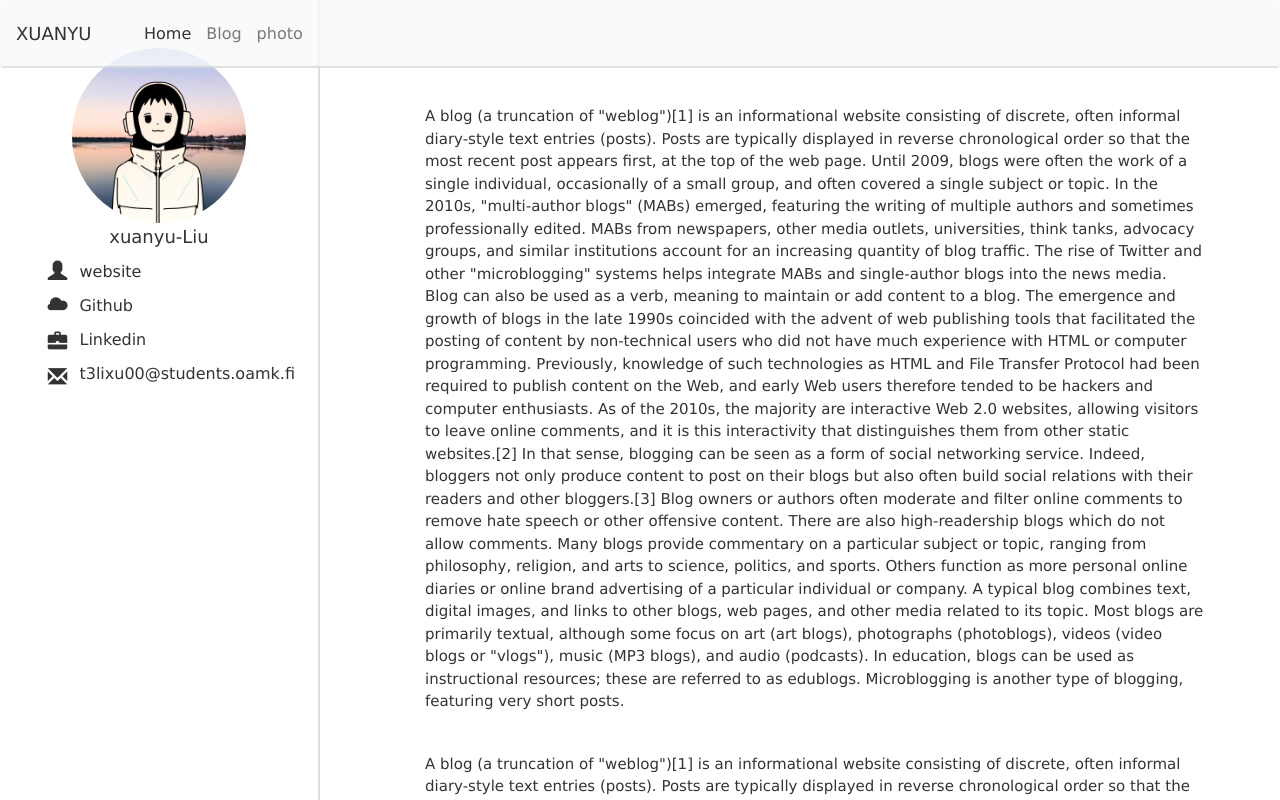
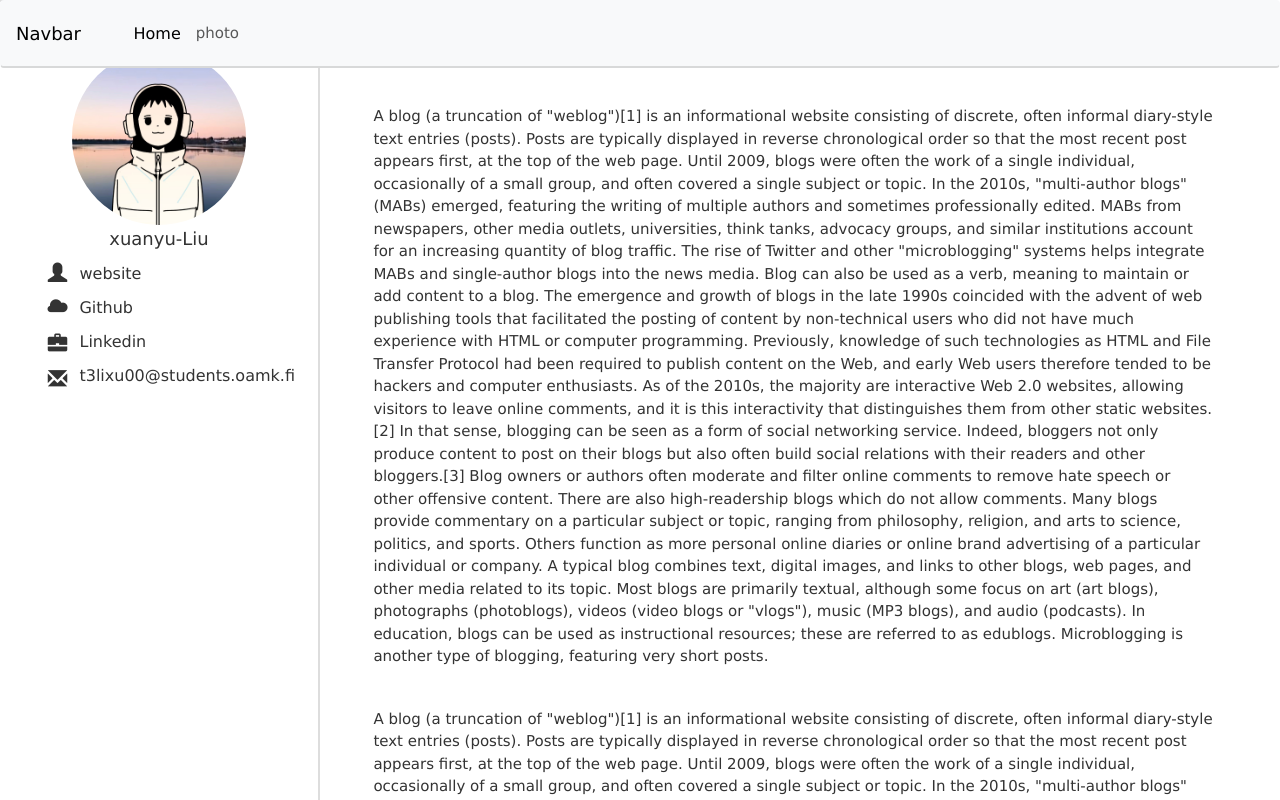
Before and after one commit to xuanyu2003/xuanyu2003.github.io, a plain HTML site: page index.html in a window 1280 px wide. Drawn offline with nearby package versions, Linux system fonts and the light colour scheme.

Commit message:
navbar fixed

```diff
--- a/index.html
+++ b/index.html
@@ -13,24 +13,22 @@
     <title>website</title>
 </head>
 <body>
-    <nav class="navbar sticky-top navbar-expand-lg bg-body-tertiary linear-gradient nar-broader w3-animate-top ">
-      <div class="container-fluid navbar-display">
-        <a class="navbar-brand" href="index.html">XUANYU</a>
-        <div class="collapse navbar-collapse" id="navbarNav">
-          <ul class="navbar-nav">
-            <li class="nav-item">
-              <a class="nav-link active item-size" aria-current="page" href="index.html">Home</a>
-            </li>
-            <li class="nav-item">
-              <a class="nav-link item-size" href="blog.html">Blog</a>
-            </li>
-            <li class="nav-item item-size">
-              <a class="nav-link" href="photo.html">photo</a>
-            </li>
-          </ul>
+  <section class="sticky-top">
+    <nav class="navbar navbar-expand-lg bg-body-tertiary linear-gradient nar-broader w3-animate-top ">
+      <div class="container-fluid">
+        <a class="navbar-brand" href="#">Navbar</a>
+        <button class="navbar-toggler" type="button" data-bs-toggle="collapse" data-bs-target="#navbarNavAltMarkup" aria-controls="navbarNavAltMarkup" aria-expanded="false" aria-label="Toggle navigation">
+          <span class="navbar-toggler-icon"></span>
+        </button>
+        <div class="collapse navbar-collapse" id="navbarNavAltMarkup">
+          <div class="navbar-nav">
+            <a class="nav-link active item-size" aria-current="page" href="index.html">Home</a>
+            <a class="nav-link" href="photo.html">photo</a>
+          </div>
         </div>
       </div>
    </nav>
+ </section>
     <div class="whole-page">
 
       <div class="split left-div whole-page w3-center w3-animate-left">
@@ -67,10 +65,10 @@
               The emergence and growth of blogs in the late 1990s coincided with the advent of web publishing tools that facilitated the posting of content by non-technical users who did not have much experience with HTML or computer programming. Previously, knowledge of such technologies as HTML and File Transfer Protocol had been required to publish content on the Web, and early Web users therefore tended to be hackers and computer enthusiasts. As of the 2010s, the majority are interactive Web 2.0 websites, allowing visitors to leave online comments, and it is this interactivity that distinguishes them from other static websites.[2] In that sense, blogging can be seen as a form of social networking service. Indeed, bloggers not only produce content to post on their blogs but also often build social relations with their readers and other bloggers.[3] Blog owners or authors often moderate and filter online comments to remove hate speech or other offensive content. There are also high-readership blogs which do not allow comments. Many
               blogs
                 provide commentary on a particular subject or topic, ranging from philosophy, religion, and arts to science, politics, and sports. Others function as more personal online diaries or online brand advertising of a particular individual or company. A typical blog combines text, digital images, and links to other blogs, web pages, and other media related to its topic. Most blogs are primarily textual, although some focus on art (art blogs), photographs (photoblogs), videos (video blogs or "vlogs"), music (MP3 blogs), and audio (podcasts). In education, blogs can be used as instructional resources; these are referred to as edublogs. Microblogging is another type of blogging, featuring very short posts.</p>
-                <p class="blog-test">A blog (a truncation of "weblog")[1] is an informational website consisting of discrete, often informal diary-style text entries (posts). Posts are typically displayed in reverse chronological order so that the most recent post appears first, at the top of the web page. Until 2009, blogs were often the work of a single individual, occasionally of a small group, and often covered a single subject or topic. In the 2010s, "multi-author blogs" (MABs) emerged, featuring the writing of multiple authors and sometimes professionally edited. MABs from newspapers, other media outlets, universities, think tanks, advocacy groups, and similar institutions account for an increasing quantity of blog traffic. The rise of Twitter and other "microblogging" systems helps integrate MABs and single-author blogs into the news media. Blog can also be used as a verb, meaning to maintain or add content to a blog.
+            <p class="blog-test">A blog (a truncation of "weblog")[1] is an informational website consisting of discrete, often informal diary-style text entries (posts). Posts are typically displayed in reverse chronological order so that the most recent post appears first, at the top of the web page. Until 2009, blogs were often the work of a single individual, occasionally of a small group, and often covered a single subject or topic. In the 2010s, "multi-author blogs" (MABs) emerged, featuring the writing of multiple authors and sometimes professionally edited. MABs from newspapers, other media outlets, universities, think tanks, advocacy groups, and similar institutions account for an increasing quantity of blog traffic. The rise of Twitter and other "microblogging" systems helps integrate MABs and single-author blogs into the news media. Blog can also be used as a verb, meaning to maintain or add content to a blog.
 
-                  The emergence and growth of blogs in the late 1990s coincided with the advent of web publishing tools that facilitated the posting of content by non-technical users who did not have much experience with HTML or computer programming. Previously, knowledge of such technologies as HTML and File Transfer Protocol had been required to publish content on the Web, and early Web users therefore tended to be hackers and computer enthusiasts. As of the 2010s, the majority are interactive Web 2.0 websites, allowing visitors to leave online comments, and it is this interactivity that distinguishes them from other static websites.[2] In that sense, blogging can be seen as a form of social networking service. Indeed, bloggers not only produce content to post on their blogs but also often build social relations with their readers and other bloggers.[3] Blog owners or authors often moderate and filter online comments to remove hate speech or other offensive content. There are also high-readership blogs which do not allow comments. Many blogs
-                  provide commentary on a particular subject or topic, ranging from philosophy, religion, and arts to science, politics, and sports. Others function as more personal online diaries or online brand advertising of a particular individual or company. A typical blog combines text, digital images, and links to other blogs, web pages, and other media related to its topic. Most blogs are primarily textual, although some focus on art (art blogs), photographs (photoblogs), videos (video blogs or "vlogs"), music (MP3 blogs), and audio (podcasts). In education, blogs can be used as instructional resources; these are referred to as edublogs. Microblogging is another type of blogging, featuring very short posts.</p>
+              The emergence and growth of blogs in the late 1990s coincided with the advent of web publishing tools that facilitated the posting of content by non-technical users who did not have much experience with HTML or computer programming. Previously, knowledge of such technologies as HTML and File Transfer Protocol had been required to publish content on the Web, and early Web users therefore tended to be hackers and computer enthusiasts. As of the 2010s, the majority are interactive Web 2.0 websites, allowing visitors to leave online comments, and it is this interactivity that distinguishes them from other static websites.[2] In that sense, blogging can be seen as a form of social networking service. Indeed, bloggers not only produce content to post on their blogs but also often build social relations with their readers and other bloggers.[3] Blog owners or authors often moderate and filter online comments to remove hate speech or other offensive content. There are also high-readership blogs which do not allow comments. Many blogs
+              provide commentary on a particular subject or topic, ranging from philosophy, religion, and arts to science, politics, and sports. Others function as more personal online diaries or online brand advertising of a particular individual or company. A typical blog combines text, digital images, and links to other blogs, web pages, and other media related to its topic. Most blogs are primarily textual, although some focus on art (art blogs), photographs (photoblogs), videos (video blogs or "vlogs"), music (MP3 blogs), and audio (podcasts). In education, blogs can be used as instructional resources; these are referred to as edublogs. Microblogging is another type of blogging, featuring very short posts.</p>
           </div>
         </div>
       </div>
--- a/test-site/styles/index.css
+++ b/test-site/styles/index.css
@@ -9,7 +9,7 @@
 }
 .linear-gradient {
   /* background: linear-gradient(to bottom,#d9dbe0, #ffffff);  */
-  opacity: 0.8;
+  opacity: 1;
 }
 
 
@@ -89,7 +89,6 @@ gap:5%;
   top: 0;
   bottom: 0;
   overflow-x: hidden;
-  padding: top 5%;
   /* border: 1px solid #000;  */
   display: flex;
 }
@@ -106,12 +105,14 @@ gap:5%;
   align-self: start;
   top: 8.9%;
   border-right:2px solid  #6c6c6c3a;
-  /* border-top:2px solid  #6c6c6c3a; */
+  border-top:2px solid  #6c6c6c3a;
+  display: flex;
 }
 .right-div {
   padding: 90px;
-  margin-left: 25%;
+  margin-left: 28%;
   display:block;
   justify-content: center;
   overflow-y: auto;
+  display: flex;
 }
--- a/test-site/styles/photo.css
+++ b/test-site/styles/photo.css
@@ -1,6 +1,6 @@
 .linear-gradient {
     /* background: linear-gradient(to bottom,#d9dbe0, #ffffff);  */
-    opacity: 0.8; /* Adjust the opacity value (0.7 here) for transparency */
+    opacity: 1; /* Adjust the opacity value (0.7 here) for transparency */
 }
 .w3-animate-top, .w3-animate-left{
   animation-duration: 1.5s !important;
```
Also changed, not shown: photo.html (+11 -14 lines).
